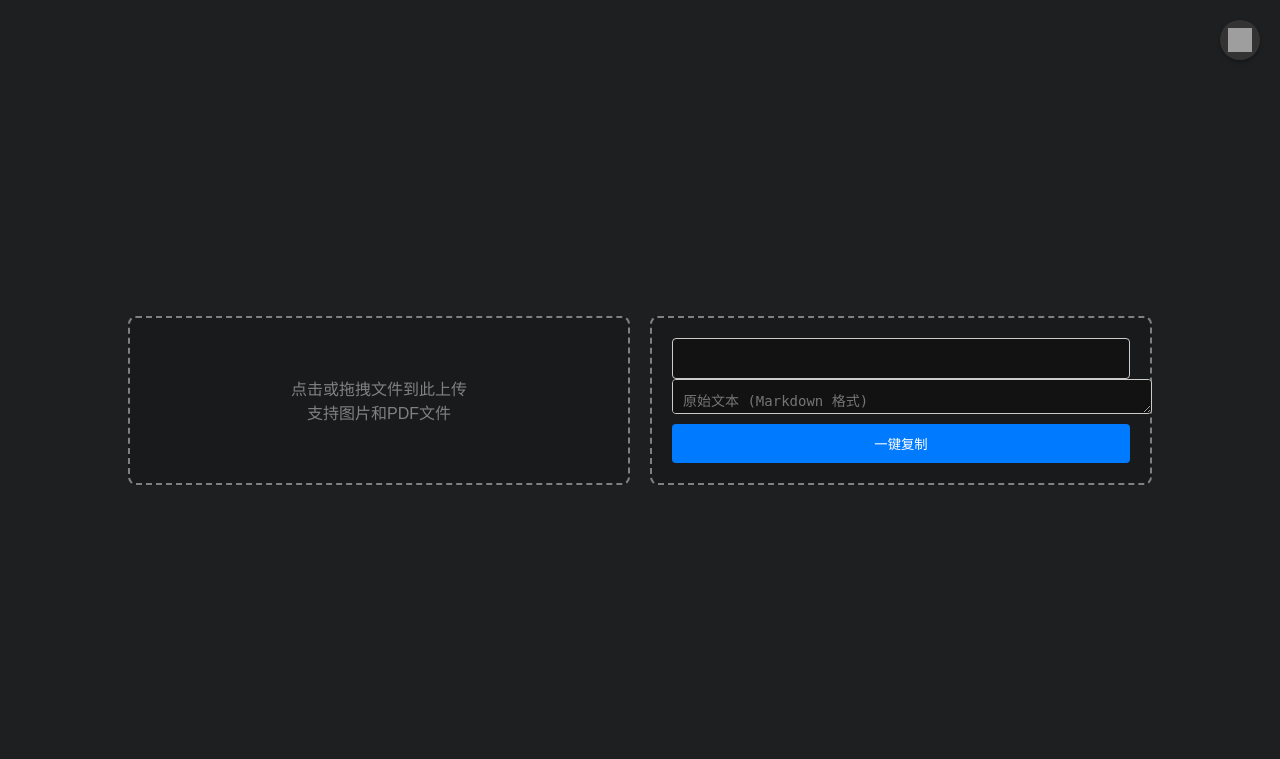
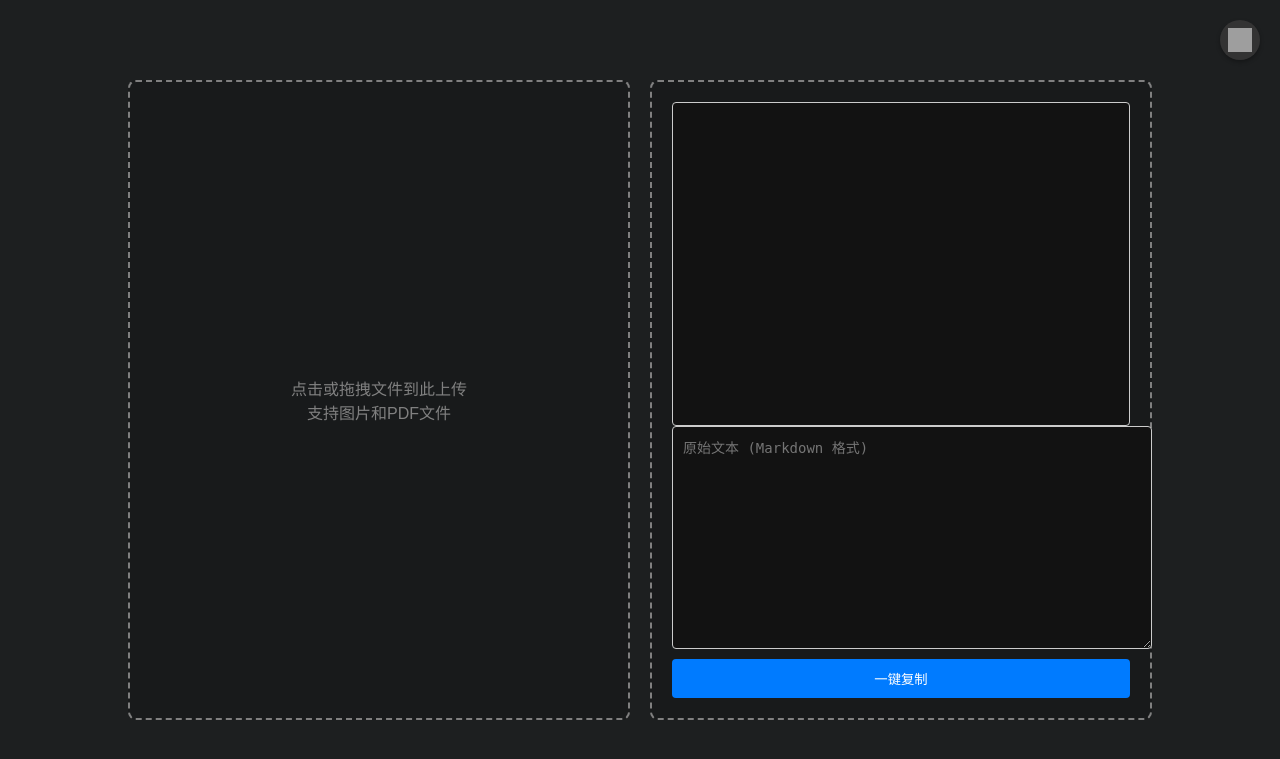
Before and after one commit to gua12345/web_oai_ocr, a FastAPI app: template templates/web.html in a window 1280 px wide. Shown: the top 759 px of the page. Run offline with FastAPI, Linux system fonts and the light colour scheme; the template is opened without the code that fills it, so the values that code supplies are empty; some libraries are stand-ins or nearby versions; grey boxes are pictures that could not be loaded.

Commit message:
Update web.html

```diff
--- a/templates/web.html
+++ b/templates/web.html
@@ -21,6 +21,7 @@
       display: flex;
       width: 80%;
       max-width: 100%;
+      height: 80%;
       gap: 20px;
       color: grey;
     }
@@ -78,7 +79,6 @@
       padding: 10px;
       background-color: #121212;
       border-radius: 4px;
-      max-height: 200px;
       overflow-y: auto;
       color: white;
     }
```
